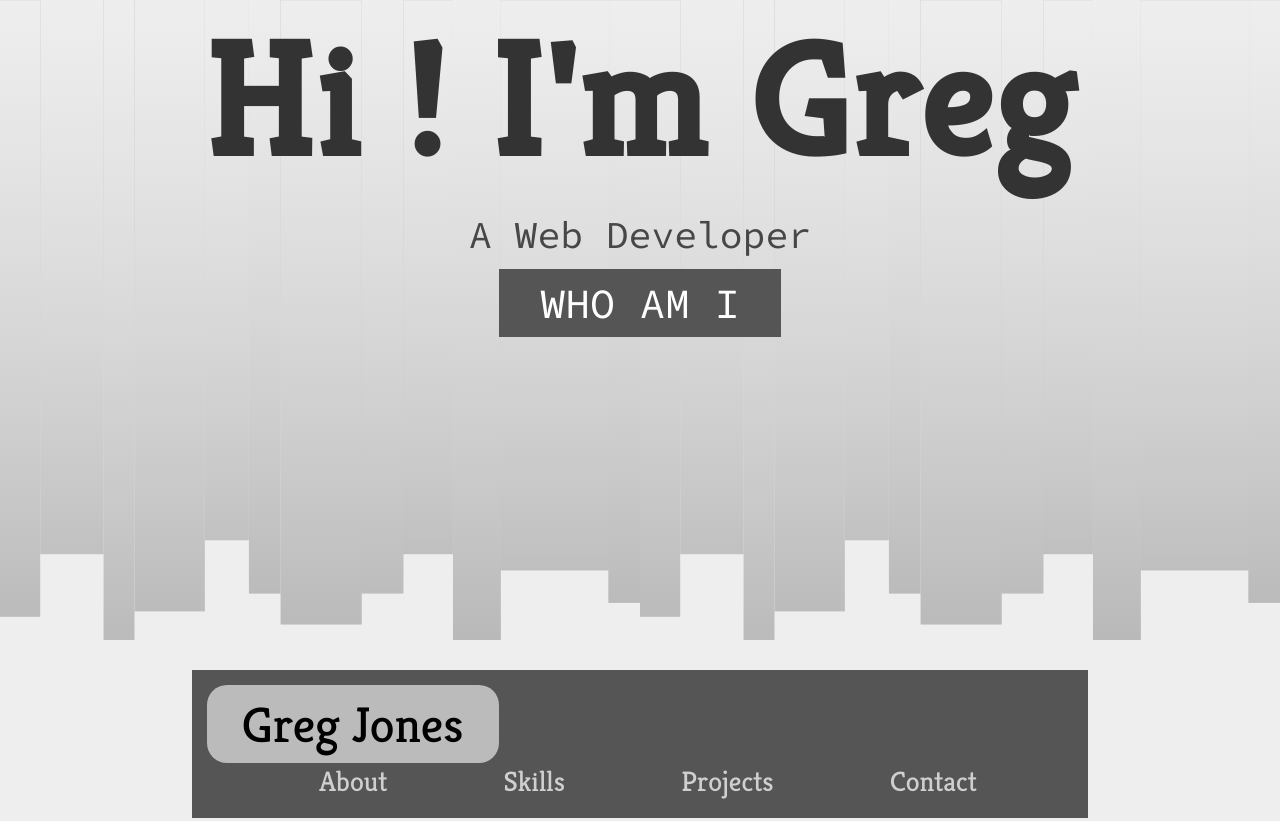
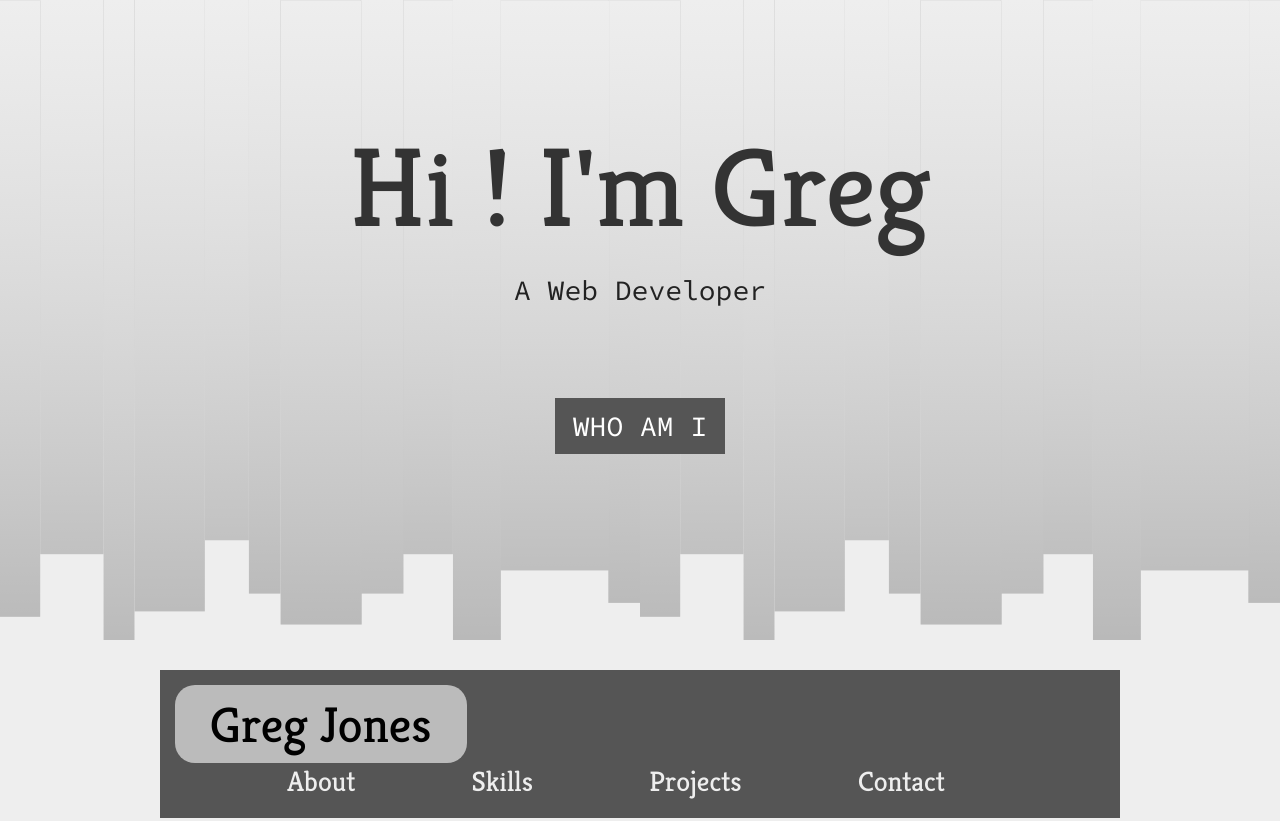
Before and after one commit to greg021/gitdir, a plain HTML site: page index.html in a window 1280 px wide. Shown: the top 821 px of the page. Drawn offline with Linux system fonts and the light colour scheme.

Commit message:
improved header/ V0.1.2

```diff
--- a/css/styles.css
+++ b/css/styles.css
@@ -10,19 +10,10 @@ body {
   font-family: 'Kreon', serif;
 }
 
-header {
-  position: relative;
-  background: repeat-x url("../images/bg.svg");
-  background-size: 80vh 80vh;
-  height: 80vh;
-  width: 100%;
-}
-
 h2,
 h3,
 img,
 .nav-btn,
-.btn,
 ul {
   display: inline-block;
   font-style: normal;
@@ -39,61 +30,93 @@ a::selection {
   color: #3d3d3d;
 }
 
+/******* HEADER SECTION ************/
+
+header {
+  position: relative;
+  background: repeat-x url("../images/bg.svg");
+  height: 80vh;
+  width: 100%;
+  background-size: 80vh 80vh;
+
+}
+
 .heading {
   display: grid;
-  position: relative;
-  align-items: end;
-  justify-items: center;
+  grid-template-columns: auto;
+  grid-template-rows: 1fr .5fr .5fr;
+  height: 85%;
+  text-align: center;
 }
 
-.heading h1 {
-  font-size: 14vw;
-  letter-spacing: 0.02em;
+.heading .welcome-text {
+  position: relative;
+}
+
+.heading .welcome-text h1 {
   color: #333333;
+  position: absolute;
+  font-size: clamp(3rem, 9.4vw, 7rem);
+  font-weight: 500;
+  bottom: 5%;
+  left: 0;
+  right: 0;
+  margin: auto;
 }
 
 .heading .tag {
+  position: relative;
+}
+
+.heading .tag p {
   font-family: 'Source Code Pro', monospace;
   color: #222222;
-  font-size: 3.5vw;
+  font-size: clamp(16px, 2.5vw, 28px);
+  position: absolute;
+  top: 0;left: 0;right: 0;
+  margin: auto;
 }
 
-.heading div .whoami {
+.heading .whoami-btn {
+  position: relative;
+}
+
+.heading .whoami-btn .whoami {
   font-family: 'Source Code Pro', monospace;
-  font-size: 6vw;
   color: #ffffff;
   text-transform: uppercase;
   text-decoration: none;
+  font-size: clamp(16px, 2.5vw, 28px);
 }
 
-.btn {
-  padding: .2em 1em;
+.heading .whoami-btn .btn {
   background-color: #555555;
+  border: 2px solid #555555;
+  font-style: normal;
+  font-weight: normal;
+  padding: .5rem 1rem;
+  transition: all .3s ease-in-out;
 }
 
-@media (min-width: 1080px) {
-  .heading h1 {
-    font-size: 10em;
-  }
-
-  .heading .tag {
-    font-size: 38px;
-  }
+.whoami-btn .btn:hover {
+  background-color: #f5f5f5;
+  color: #333333;
+  box-shadow: inset 0 0 15px #333333;
+  border-radius: 5px;
 }
 
-@media (min-width: 720px) {
-  .heading div .whoami {
-    font-size: 2.6em;
-  }
-}
+/*******************************/
+
+/****** NAVIGATION SECTION *****/
 
 nav {
   position: sticky;
   top: 0;
-  width: 70%;
+  width: 75%;
   margin: 30px auto;
   padding: 15px;
   background-color: #555555;
+  z-index: 9999;
 }
 
 h2 {
@@ -114,6 +137,10 @@ li a:hover {
   color: #ffffff;
   border-bottom: 3px solid #ffffff;
 }
+
+/*****************************/
+
+/****** ABOUT  SECTION *******/
 
 .about {
   display: grid;
@@ -145,11 +172,10 @@ h3,
   margin: 30px auto 35px auto;
 }
 
-p,
+p.about-para,
 li {
   font-size: 1.35em;
-  color: #000000;
-  opacity: 80%;
+  color: #2f2f2f;
   letter-spacing: 1%;
   line-height: 1.75em;
   list-style-type: none;
@@ -168,6 +194,10 @@ li {
   border-bottom: 2px solid black;
 }
 
+/************************/
+
+/******* FOOTER *********/
+
 footer {
   position: relative;
   bottom: 0;
@@ -183,6 +213,9 @@ footer div a {
   color: #ddddff;
 }
 
+/**************************/
+
+/**** PROJECTS SECTION ****/
 
 .label {
   height: 100%;
@@ -202,7 +235,7 @@ footer div a {
   font-family: monospace;
   font-size: 45px;
   line-height: 90px;
-  background-color:transparent;
+  background-color: transparent;
 }
 
 .projects {
@@ -257,7 +290,7 @@ footer div a {
   position: relative;
   display: flex;
   height: 100%;
-  min-height: 290px;
+  min-height: 300px;
   flex-direction: column;
   justify-content: space-between;
 }
@@ -339,3 +372,5 @@ footer div a {
     grid-row-end: span 1;
   }
 }
+
+/**************************/
--- a/index.html
+++ b/index.html
@@ -19,17 +19,24 @@
 
 <body>
 
+  <!-- Header  -->
+
   <header>
-
     <div class="heading">
+      <div class="welcome-text">
         <h1>Hi ! I'm Greg</h1>
-      <p class="tag">A Web Developer</p>
-      <div>
+      </div>
+      <div class="tag">
+        <p>A Web Developer</p>
+      </div>
+      <div class="whoami-btn">
         <a class="whoami btn" href="#abt">Who am I</a>
       </div>
     </div>
+  </header>
 
-  </header>
+  <!-- Navigation  -->
+
   <nav>
     <h2>Greg Jones</h2>
     <ul>
@@ -39,6 +46,8 @@
       <li class="nav-btn"><a href="#">Contact</a></li>
     </ul>
   </nav>
+
+  <!-- About section  -->
 
   <section class="about" id="abt">
     <img src="images/anonymous.jpg" alt="anonymous">
@@ -55,6 +64,8 @@
       </ul>
     </div>
   </section>
+
+  <!-- projects section  -->
 
   <section class="projects" id="pjt">
     <h2 class="section-heading">PROJECTS</h2>
@@ -89,8 +100,7 @@
 
   <!-- footer + credits + copyright -->
 
-  <footer>
-  </footer>
+  <footer></footer>
 </body>
 
 </html>
```
Also changed, not shown: 1 other file. Lines whose indentation alone changed are shown as unchanged.
